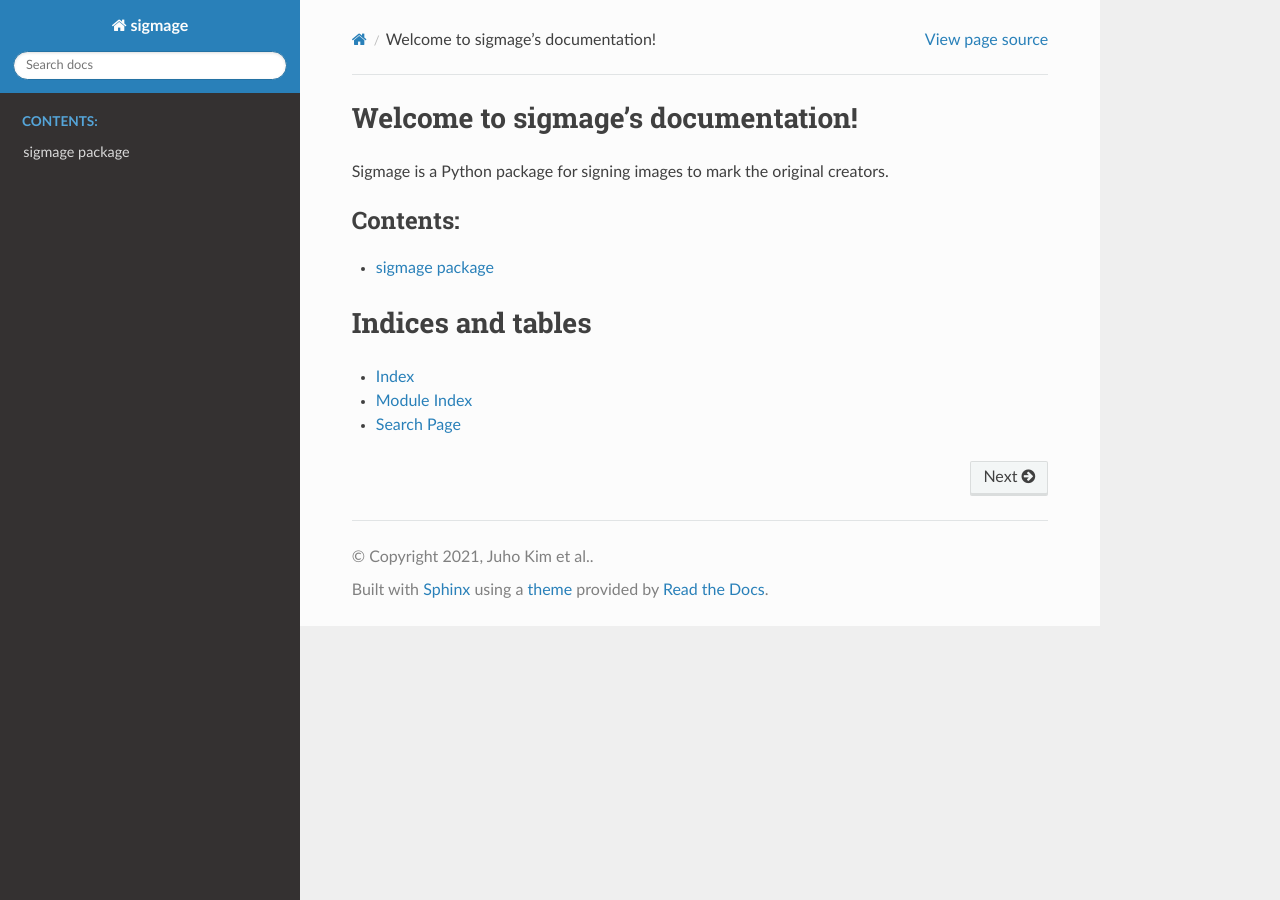
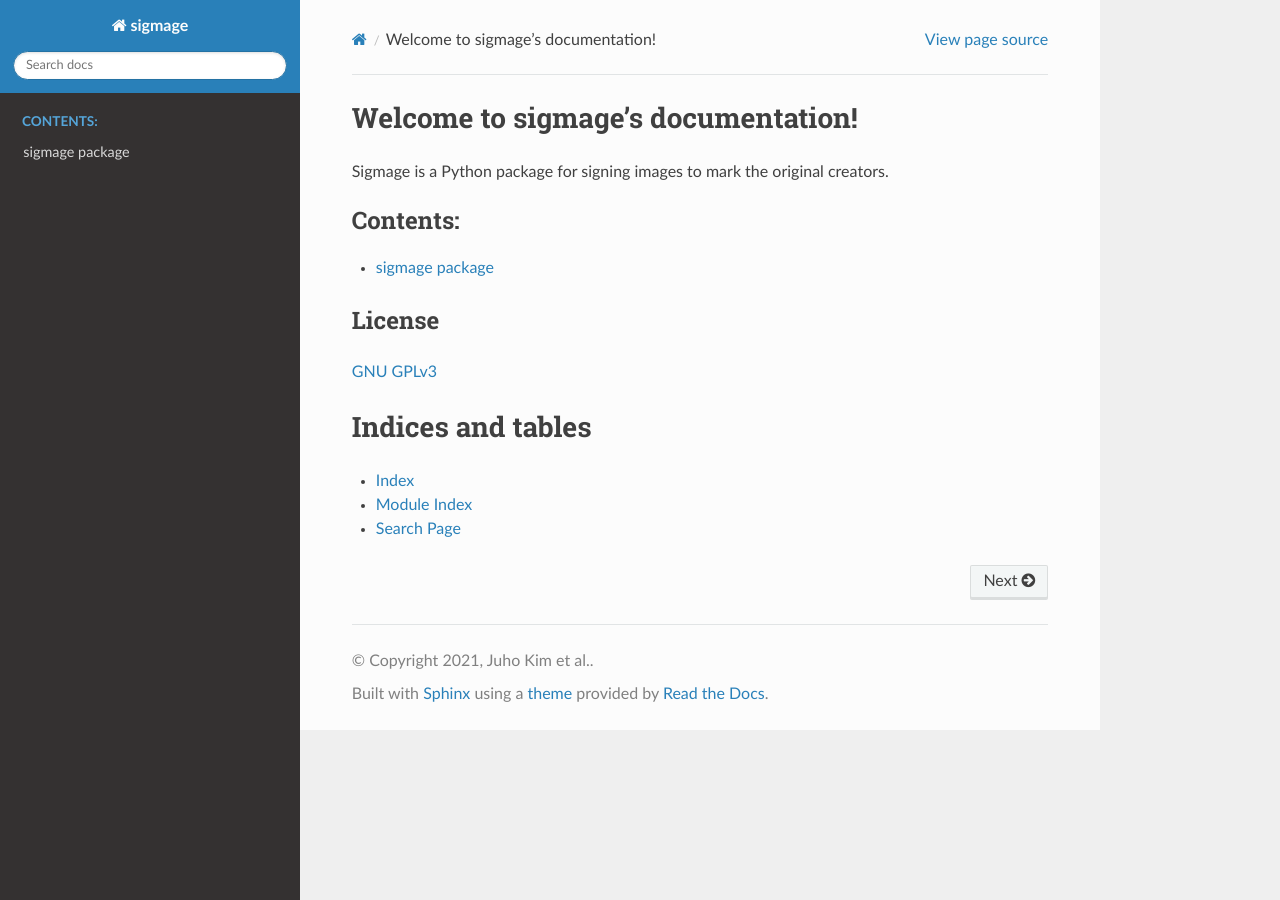
Before and after one commit to zapraxia/sigmage, a Sphinx documentation site: the page built from docs/source/index.rst, in a window 1280 px wide. Built offline with Sphinx 7.4.7 and the Read the Docs theme 2.0.0, drawn with Linux system fonts in a browser that asks for light colours.

Commit message:
Added documentations

```diff
--- a/docs/source/index.rst
+++ b/docs/source/index.rst
@@ -14,6 +14,11 @@ Sigmage is a Python package for signing images to mark the original creators.
 
    sigmage
 
+
+License
+-------
+`GNU GPLv3 <https://choosealicense.com/licenses/gpl-3.0/>`_
+
 Indices and tables
 ==================
 
```
